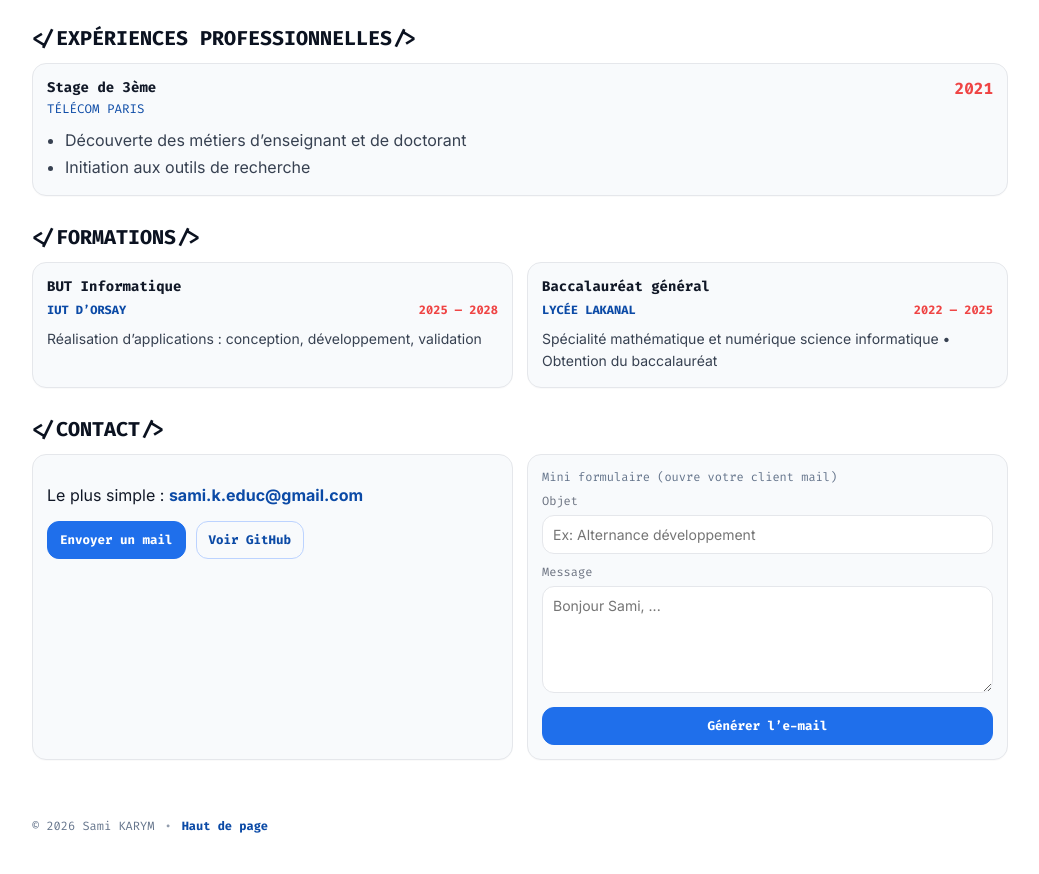
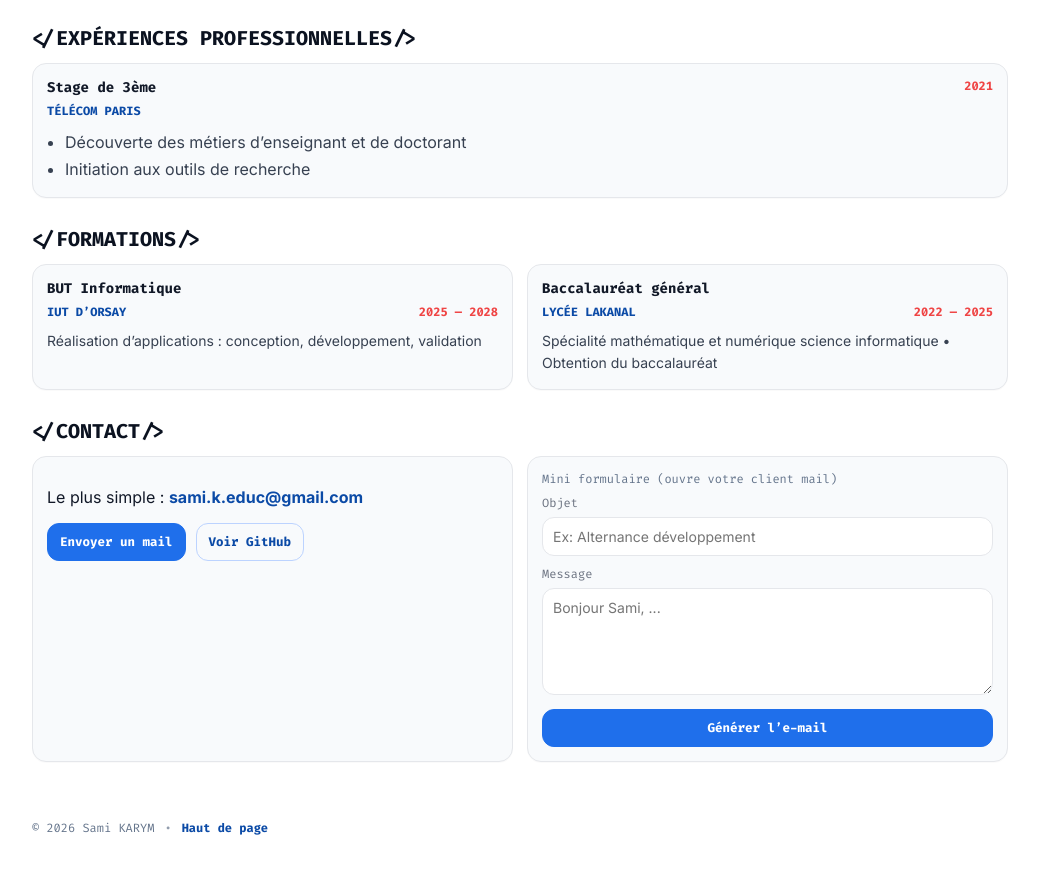
Before and after one commit to samikrm-prog/portfolio, a plain HTML site: page index.html in a window 1280 px wide. Shown: the part 1047-1921 px from the top of the page, without its empty margins (120-1159 px from the left). Drawn offline with Linux system fonts and the light colour scheme.

Commit message:
Update styles.css

```diff
--- a/styles.css
+++ b/styles.css
@@ -131,9 +131,6 @@ body{
   border-color: #bcd3ff;
 }
 
-.separator{
-  margin: 20px 0 10px;
-}
 .comment{
   font-family: var(--code);
   color: #94a3b8;
@@ -230,13 +227,15 @@ body{
 .xp-place{
   font-family: var(--code);
   color: var(--blue2);
-  font-size: 12.5px;
-  margin-top: 4px;
+  font-size: 12px;
+  font-weight: 800;
+  margin-top: 6px;
 }
 .xp-date{
   font-family: var(--code);
   color: #ef4444;
   font-weight: 900;
+  font-size: 12px;
 }
 
 .bullets{
```
